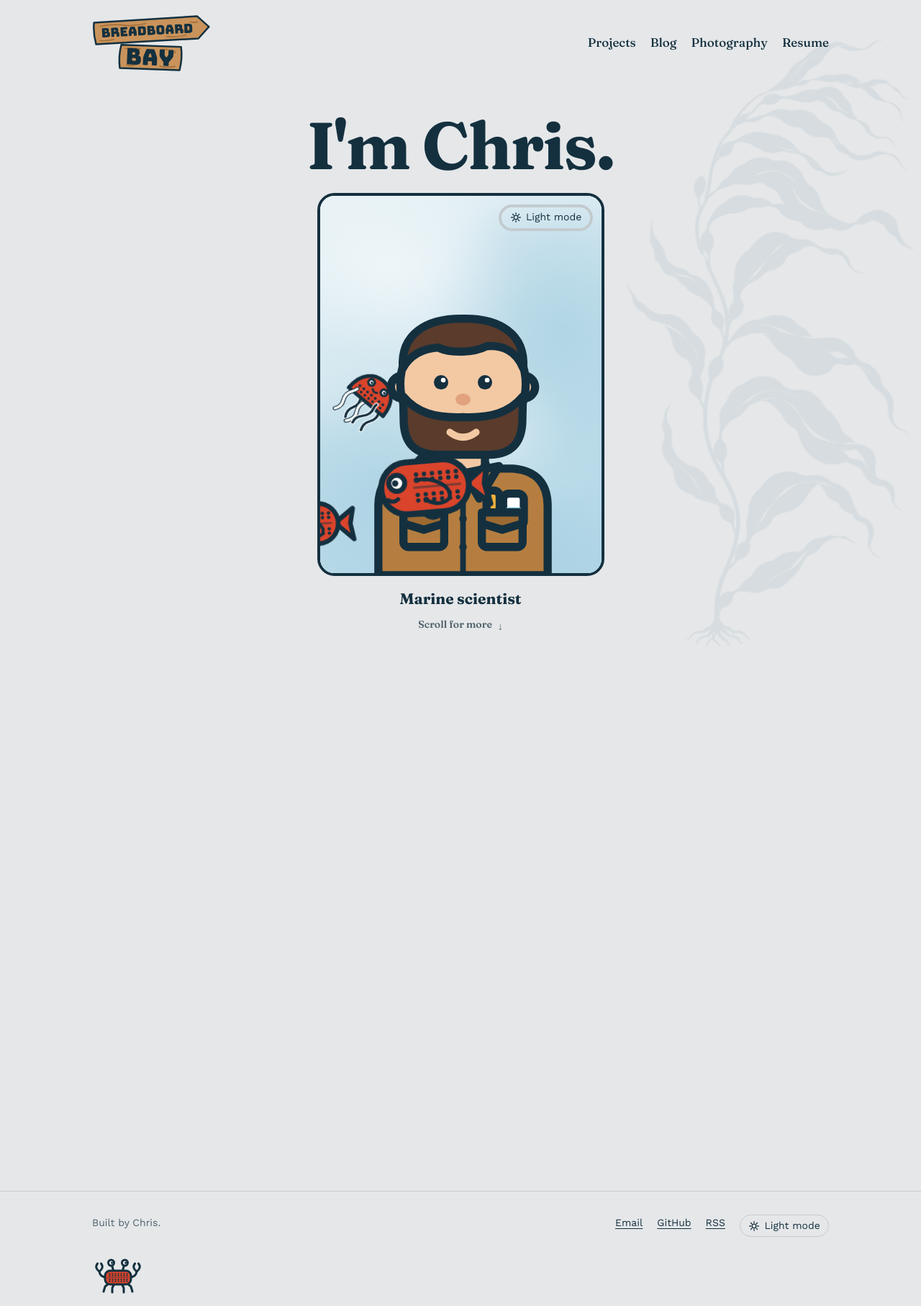
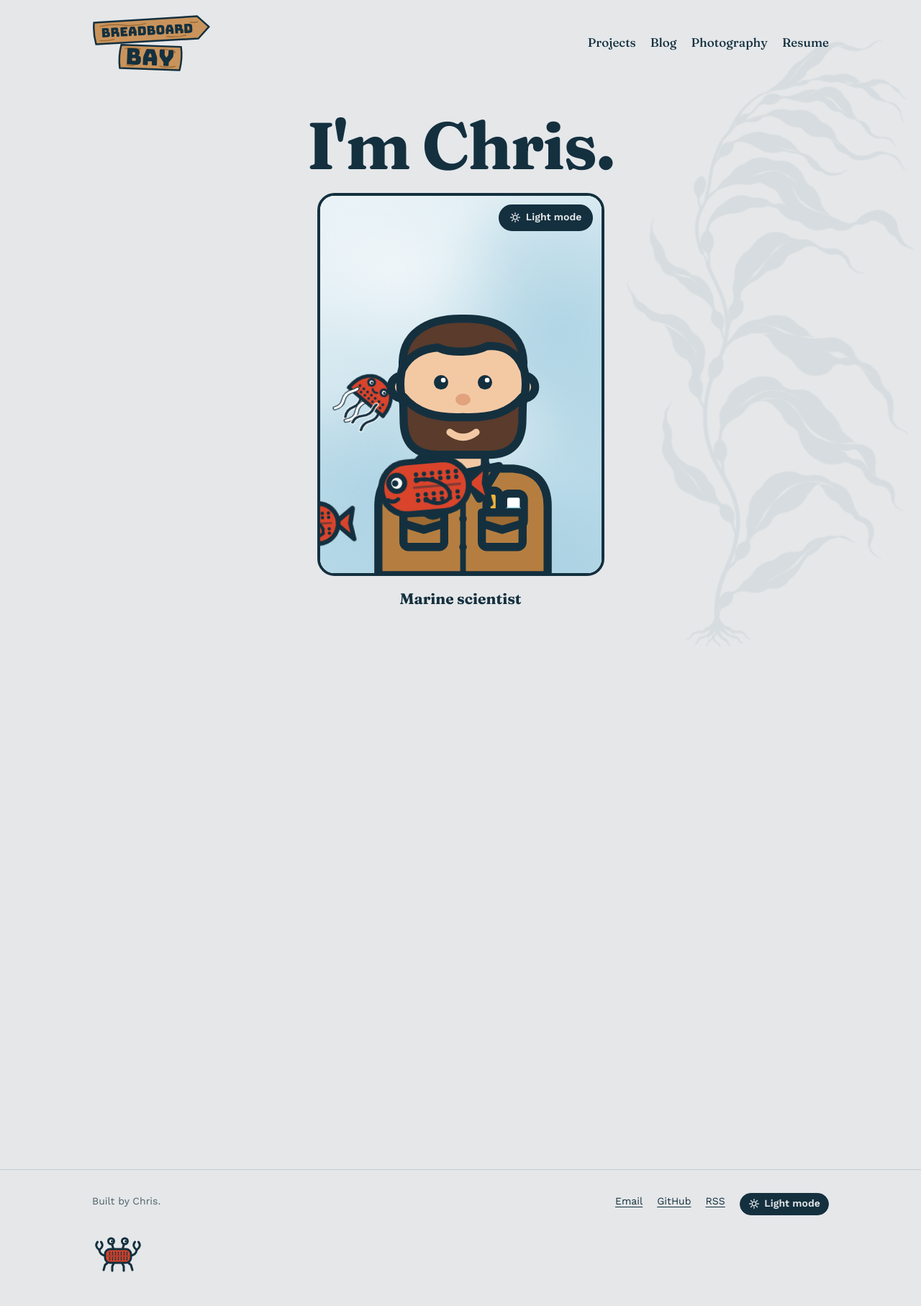
Before and after one commit to RobotCrabLab/Homepage, a Jekyll site: the page built from index.html, in a window 1280 px wide. Shown: the whole page at 72% size. Built offline with Jekyll 4.4.1, drawn with Linux system fonts in a browser that asks for light colours; after the commit the page ends 1784 px from its top, so only the background shows below that.

Commit message:
Remove "Scroll for more" and fill in the theme switches
Co-Authored-By: Claude Opus 5.5 <noreply@anthropic.com>
Claude-Session: https://claude.ai/code/session_01MMDVxXAekaRt7NRydvis2Y

```diff
--- a/assets/css/style.css
+++ b/assets/css/style.css
@@ -300,7 +300,9 @@ img { max-width: 100%; height: auto; }
   font: inherit; color: var(--ink); background: none; cursor: pointer;
   border: 1px solid var(--rule); border-radius: 999px; padding: 0.15rem 0.7rem;
 }
-.theme-toggle:hover { border-color: var(--ink); }
+/* Filled like a button: a solid ink-colored pill with paper-colored text */
+.theme-toggle { background: var(--ink); color: var(--paper); border-color: var(--ink); font-weight: 600; }
+.theme-toggle:hover { background: var(--shell); border-color: var(--shell); color: #FFFFFF; }
 .theme-toggle svg { width: 1rem; height: 1rem; }
 /* The switch shows the current mode: a sun with "Light mode", a moon with "Dark mode" */
 .theme-toggle .icon-moon { display: none; }
@@ -380,17 +382,7 @@ img { max-width: 100%; height: auto; }
 .scene-caption .scene-2, .is-scene-2 .scene-caption .scene-1 { opacity: 0; }
 .is-scene-2 .scene-caption .scene-2 { opacity: 1; }
 
-/* "Scroll for more" under the caption, gone once you move to scene 2 */
-.scroll-hint {
-  margin: 0.4rem 0 0; font-family: var(--display); font-weight: 600; font-size: var(--step--1);
-  color: var(--muted); transition: opacity 0.4s ease;
-}
-.is-scene-2 .scroll-hint { opacity: 0; }
-.scroll-hint-arrow { display: inline-block; margin-left: 0.3rem; animation: hint-bob 1.6s ease-in-out infinite; }
-@keyframes hint-bob { 0%, 100% { transform: translateY(0); } 50% { transform: translateY(4px); } }
-.no-js .scroll-hint { display: none; }
 @media (prefers-reduced-motion: reduce) {
-  .scroll-hint-arrow { animation: none; }
   .card-scope, .card-auv, .card-fish-2, .card-fish-3 { transition: none; }
 }
 
@@ -411,10 +403,9 @@ img { max-width: 100%; height: auto; }
   .home .js .site-nav.is-open, .js .home .site-nav.is-open {
     background: var(--paper); border: 4px solid #14303F; border-radius: 1rem; padding: 0.25rem 1rem; margin-top: 0.75rem;
   }
-  .home .scenes h1, .home .scene-caption, .home .scroll-hint { position: fixed; left: 1rem; right: 1rem; z-index: 6; text-align: center; margin: 0; }
+  .home .scenes h1, .home .scene-caption { position: fixed; left: 1rem; right: 1rem; z-index: 6; text-align: center; margin: 0; }
   .home .scenes h1 { top: 6.4rem; }
   .home .scene-caption { top: calc(6.4rem + var(--step-4) + 0.6rem); }
-  .home .scroll-hint { top: calc(6.4rem + var(--step-4) + 2.6rem); }
 }
 
 /* The jelly swims through the back of scene 1, behind everything else. Each trip it
--- a/index.html
+++ b/index.html
@@ -28,7 +28,6 @@ body_class: home
       <span class="scene-1">Marine scientist</span>
       <span class="scene-2">Electronics technician</span>
     </p>
-    <p class="scroll-hint" aria-hidden="true">Scroll for more <span class="scroll-hint-arrow">&darr;</span></p>
     </div>
   </div>
   </div>
```
